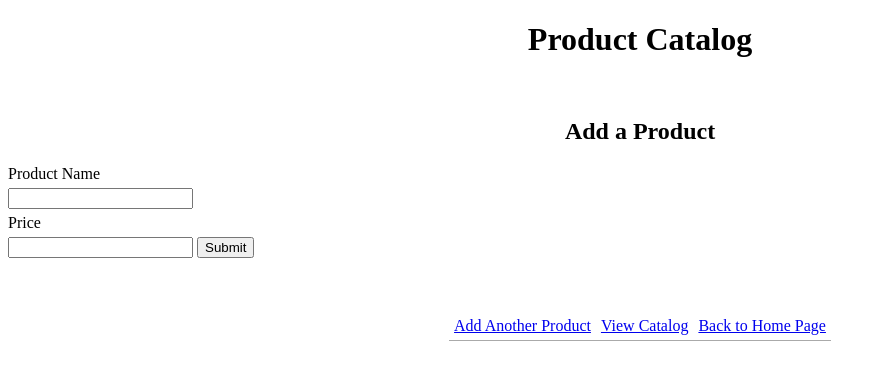
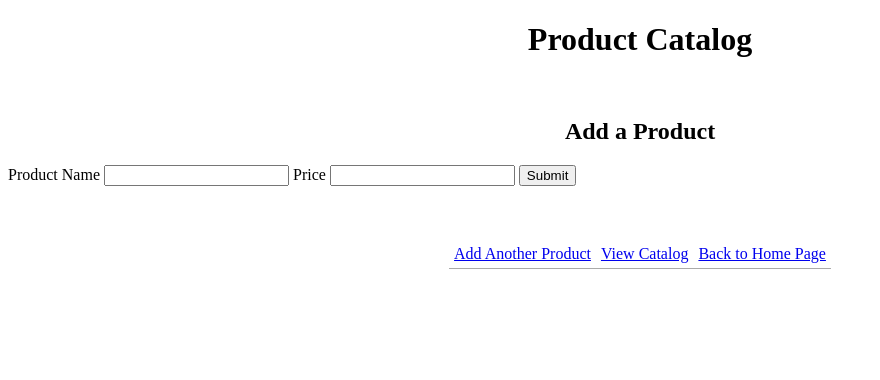
Before and after one commit to shreyaaithal/php-mysql-app-service-draft, a PHP site: page /insert.php in a window 1280 px wide. Shown: the top 380 px of the page, without its empty margins (0-880 px from the left). Run offline with PHP 8.4, Linux system fonts and the light colour scheme.

Commit message:
Add left alignment

```diff
--- a/css/style.css
+++ b/css/style.css
@@ -11,8 +11,11 @@ ul {
 }
 
 label {
-	display: block;
-	margin: 5px 0;
+	display: inline-block;
+}
+
+input {
+	display: inline-block;
 }
 
 table {
```
